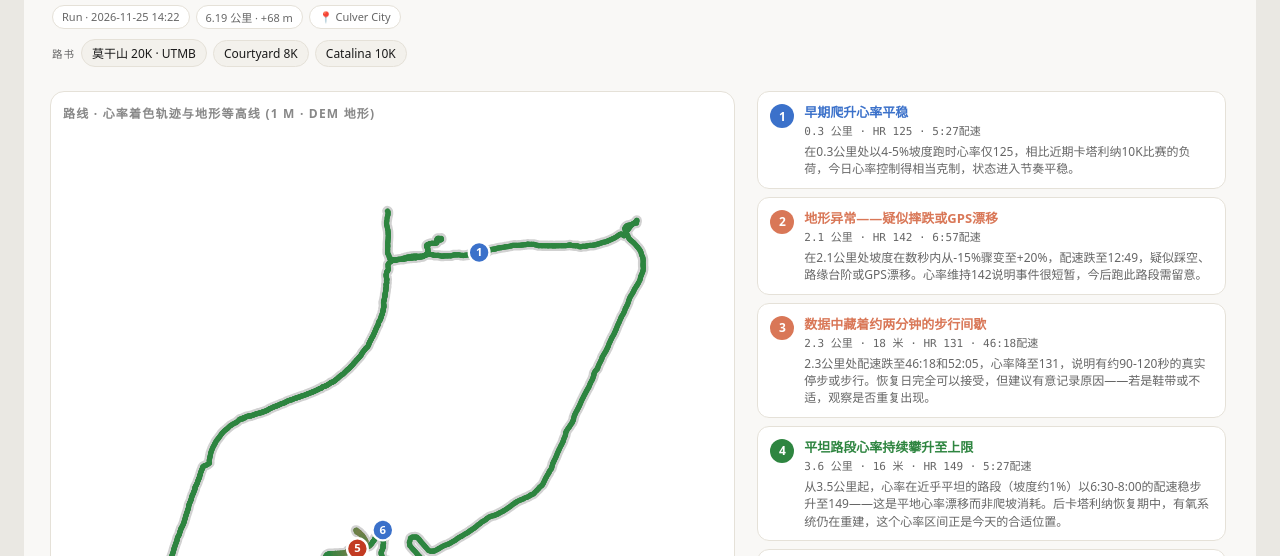
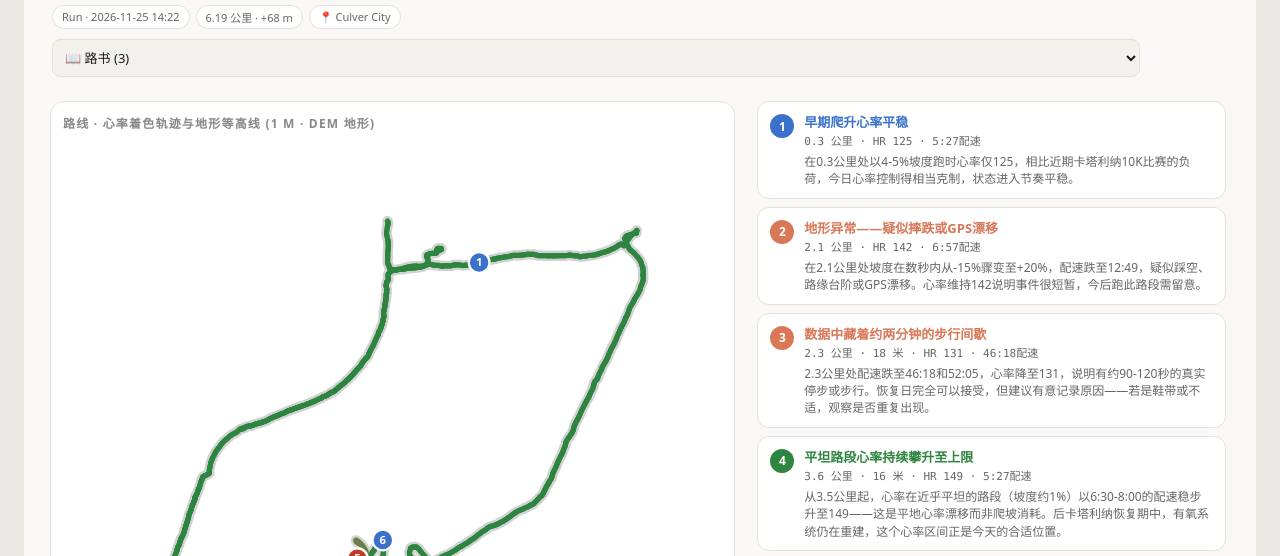
Before and after one commit to sharkroman/runwithclaude, a plain HTML site: page index.html in a window 1280 px wide. Shown: the part 242-798 px from the top of the page. Drawn offline with Linux system fonts and the light colour scheme; no server answers.

Commit message:
Dashboard: roadbooks as a dated dropdown like the run selector
Co-Authored-By: Claude Opus 5.5 <noreply@anthropic.com>

```diff
--- a/index.html
+++ b/index.html
@@ -150,7 +150,7 @@
       <h1><span class="quote">“</span><span id="title"></span><span class="quote">”</span></h1>
       <select id="run-selector" style="margin-top: 10px; width: 100%; padding: 8px; border-radius: 8px; border: 1px solid var(--line); background: var(--panel2); color: var(--txt); font-family: inherit; font-size: 13px; cursor: pointer;"></select>
       <div class="chips" id="chips"></div>
-      <nav id="roadbooks" aria-label="Roadbooks" style="display:flex;flex-wrap:wrap;gap:6px;align-items:center;margin-top:10px;font-size:12px"></nav>
+      <select id="roadbooks" aria-label="Roadbooks" style="margin-top: 10px; width: 100%; padding: 8px; border-radius: 8px; border: 1px solid var(--line); background: var(--panel2); color: var(--txt); font-family: inherit; font-size: 13px; cursor: pointer;"></select>
     </header>
 
     <div class="col col-main">
@@ -275,11 +275,11 @@ const RACES = [
     place: { en: "Avalon, Catalina Island · Nov 14", zh: "加州 Catalina 岛 Avalon · 11月14日" } }
 ];
 function renderRoadbooks() {
-  const nav = document.getElementById("roadbooks"); if (!nav) return;
-  const link = "padding:4px 10px;border:1px solid var(--line);border-radius:999px;color:var(--txt);text-decoration:none;background:var(--panel2)";
-  nav.innerHTML = `<span style="color:var(--dim);letter-spacing:1px;text-transform:uppercase;font-size:10.5px">${t("roadbooks")}</span>` +
+  const sel = document.getElementById("roadbooks"); if (!sel) return;
+  sel.innerHTML = `<option value="">📖 ${t("roadbooks")} (${RACES.length})</option>` +
     [...RACES].sort((a, b) => b.date.localeCompare(a.date))
-      .map(r => `<a href="races/${r.slug}/" style="${link}">${r.name[LANG]}</a>`).join("");
+      .map(r => `<option value="races/${r.slug}/">${r.date}${r.slug === "mogan-20k-2027" ? " (TBC)" : ""} · ${r.name[LANG]} · ${r.place[LANG].split(" · ")[0]}</option>`).join("");
+  sel.onchange = () => { if (sel.value) location.href = sel.value; };
 }
 function renderRaceCard() {
   const card = document.getElementById("race-card");
```
